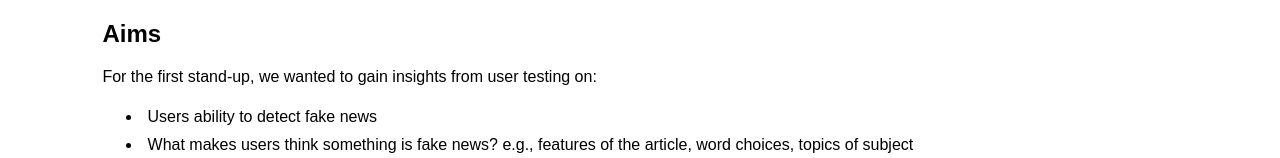
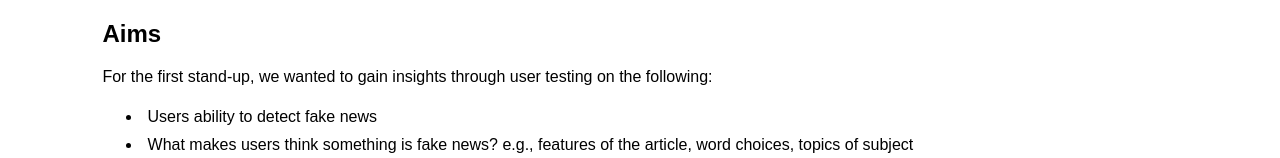
Before and after one commit to cfogd/DECO3500-Team5, a plain HTML site: page standup_one/user_testing.html in a window 1280 px wide. Shown: the part 122-280 px from the top of the page. Drawn offline with Linux system fonts and the light colour scheme.

Commit message:
Re-worded

```diff
--- a/standup_one/user_testing.html
+++ b/standup_one/user_testing.html
@@ -12,7 +12,7 @@
     <h1>User Testing</h1>
 
     <h2>Aims</h2>
-    <p>For the first stand-up, we wanted to gain insights from user testing on:</p>
+    <p>For the first stand-up, we wanted to gain insights through user testing on the following:</p>
     <ul>
         <li>Users ability to detect fake news</li>
         <li>What makes users think something is fake news? e.g., features of the article, word choices, topics of subject</li>
```
